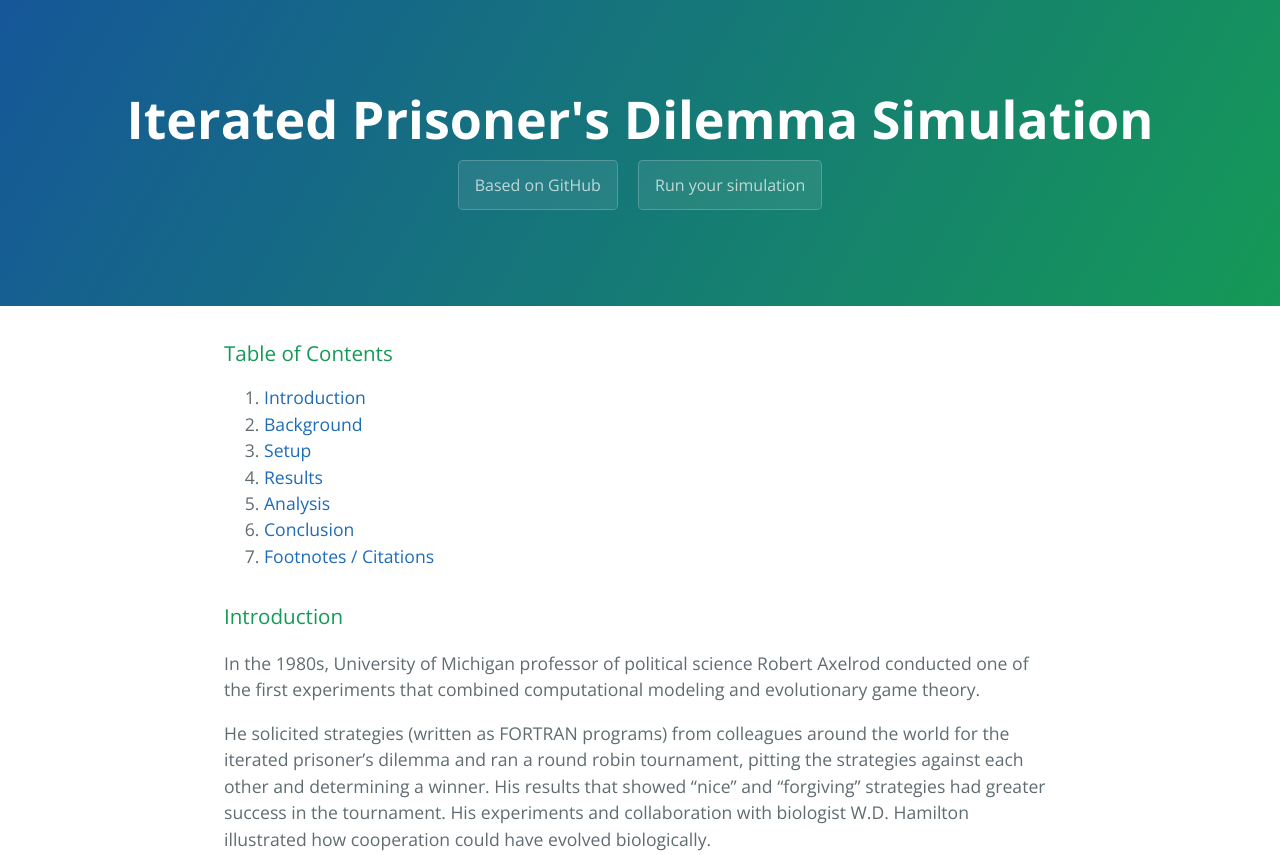
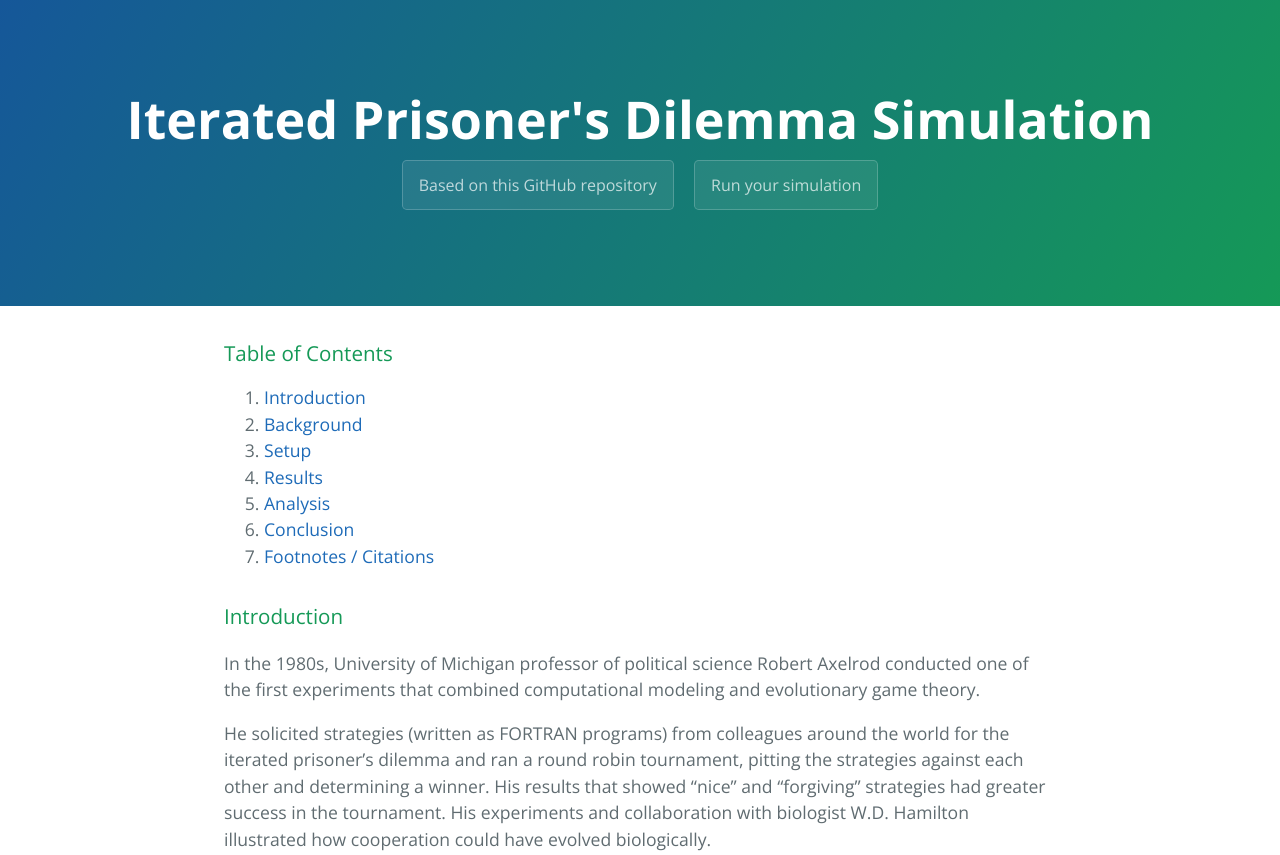
Before and after one commit to pmeridian/pmeridian.github.io, a plain HTML site: page PrisonerDilemma/index.html in a window 1280 px wide. Shown: the top 855 px of the page. Drawn offline with nearby package versions, Linux system fonts and the light colour scheme; some packages are replaced by stand-ins of ours.

Commit message:
Some other changes

```diff
--- a/PrisonerDilemma/index.html
+++ b/PrisonerDilemma/index.html
@@ -55,7 +55,7 @@
   <body>
     <section class="page-header">
       <h1 class="project-name">Iterated Prisoner&#39;s Dilemma Simulation</h1>
-      <a href="https://github.com/simzou/iterated-prisoners-dilemma" class="btn">Based on GitHub</a>
+      <a href="https://github.com/simzou/iterated-prisoners-dilemma" class="btn">Based on this GitHub repository</a>
       <a href="http://pmeridian.github.io/PrisonerDilemma/simulation.html" class="btn">Run your simulation</a>
     </section>
     <section class="main-content">
```
